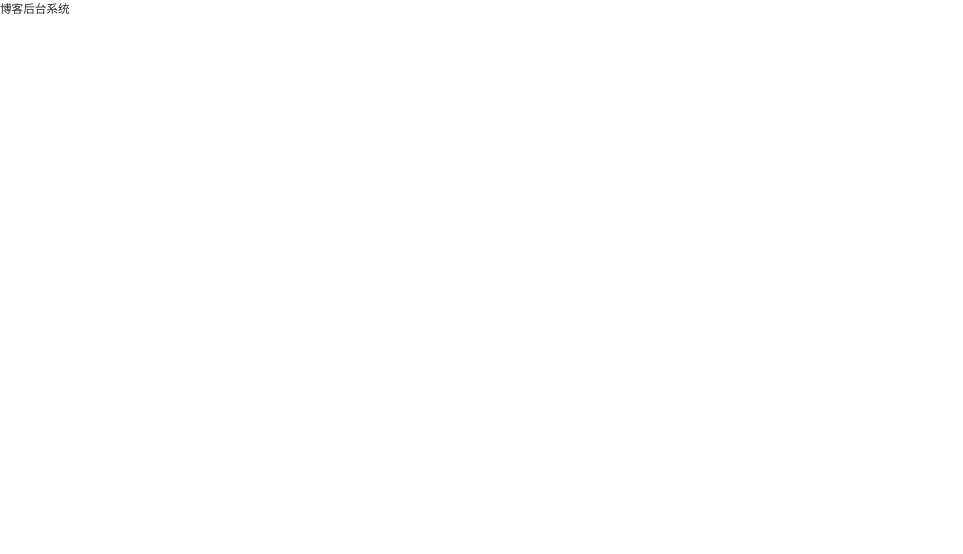
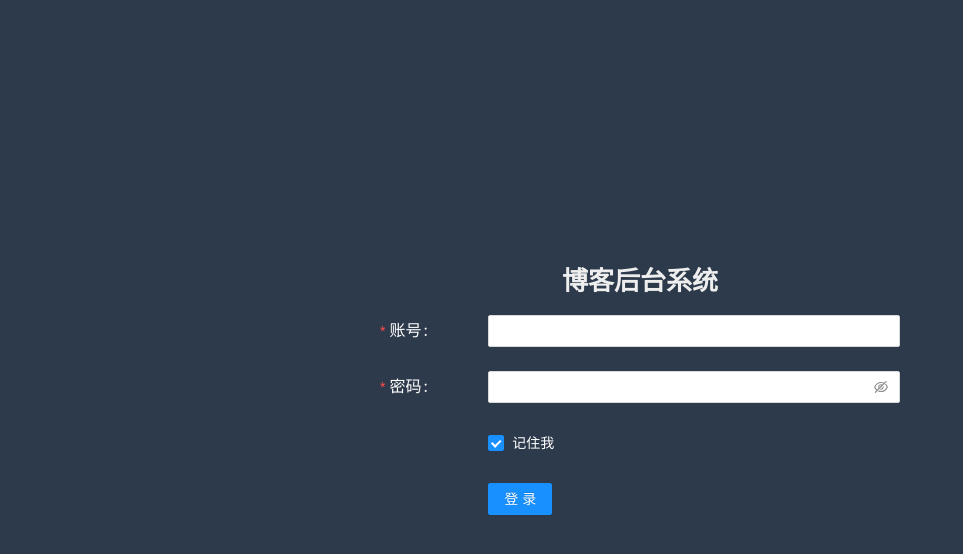
Before and after one commit to zaniors/zansder-next-admin, a React (Create React App) app: page /login in a window 1280 px wide. Shown: the top 554 px of the page, without its empty margins (0-963 px from the left). Built offline with nearby package versions, Linux system fonts and the light colour scheme.

Commit message:
完善登录页面

```diff
--- a/src/App.tsx
+++ b/src/App.tsx
@@ -3,9 +3,9 @@ import { renderRoutes } from 'react-router-config';
 
 export const AppRoute = (props: any) => {
   return (
-    <section>
+    <>
       {renderRoutes(props.route.routes)}
-    </section>
+    </>
   )
 }
 
--- a/src/index.scss
+++ b/src/index.scss
@@ -1 +1,4 @@
 @import '~antd/dist/antd.css';
+html, body, #root {
+  height: 100%;
+}
--- a/src/views/login/index.scss
+++ b/src/views/login/index.scss
@@ -1,3 +1,31 @@
 .login-container {
-  height: 100%;
+  width: 100%;
+  min-height: 100%;
+  display: flex;
+  flex-direction: column;
+  justify-content: center;
+  align-items: center;
+  overflow: hidden;
+  background-color: #2d3a4b;
+
+  .login-title {
+    font-size: 26px;
+    color: #eee;
+    text-align: center;
+    font-weight: 700;
+  }
+
+  .login-content {
+    width: 520px;
+
+    // 重置antd部分样式
+    .ant-form-item-label>label {
+      color: #fff;
+      font-size: 16px;
+    }
+
+    .ant-checkbox-wrapper {
+      color: #fff;
+    }
+  }
 }
--- /dev/null
+++ b/src/views/login/index.service.ts
@@ -0,0 +1,10 @@
+import http from '../../api/http';
+import ApiUrl from '../../api/api-url';
+import { LoginInputData, LoginOutputData } from '../../model/auth';
+import { IResponse } from '../../interface/response';
+
+const login = (data: LoginInputData) => {
+  return http.post<IResponse<LoginOutputData>>(ApiUrl.Login, data);
+}
+
+export default login;
--- a/src/views/login/index.tsx
+++ b/src/views/login/index.tsx
@@ -1,16 +1,77 @@
 import React, { Component } from 'react';
+import { Form, Input, Button, Checkbox, message } from 'antd';
+import { LoginInputData } from '../../model/auth';
+import login from './index.service';
+import config from '../../config';
 import './index.scss';
+import history from '../../utils/history';
 
-class Login extends Component {
-  componentDidMount = () => {
-    console.log('登录页面')
-  }
+const layout = {
+  labelCol: { span: 5 },
+};
+const tailLayout = {
+  wrapperCol: { offset: 5 },
+};
+
+interface LoginState {
+  data: LoginInputData;
+}
+
+class Login extends Component<{}, LoginState> {
 
   render() {
+    const onFinish = async (values: any) => {
+      const fromData = values as LoginInputData;
+      const { data } = await login(fromData);
+      if (data.token) {
+        message.success('登录成功');
+        localStorage.setItem(config.tokenKey, data.token);
+        history.push('/home');
+      }
+    };
+
+    const onFinishFailed = (errorInfo: any) => {
+      console.log('Failed:', errorInfo);
+    };
+
     return (
       <section className="login-container">
+        <h1 className="login-title">博客后台系统</h1>
         <section className="login-content">
-          <h1 className="login-title">博客后台系统</h1>
+          <Form
+            {...layout}
+            labelAlign="left"
+            name="loginForm"
+            initialValues={{ remember: true }}
+            onFinish={onFinish}
+            onFinishFailed={onFinishFailed}
+          >
+            <Form.Item
+              label="账号"
+              name="username"
+              rules={[{ required: true, message: '请输入用户名' }]}
+            >
+              <Input />
+            </Form.Item>
+
+            <Form.Item
+              label="密码"
+              name="password"
+              rules={[{ required: true, message: '请输入密码' }]}
+            >
+              <Input.Password />
+            </Form.Item>
+
+            <Form.Item {...tailLayout} name="remember" valuePropName="checked">
+              <Checkbox>记住我</Checkbox>
+            </Form.Item>
+
+            <Form.Item {...tailLayout}>
+              <Button type="primary" htmlType="submit">
+                登录
+              </Button>
+            </Form.Item>
+          </Form>
         </section>
       </section>
     )
```
Also changed, not shown: src/model/auth.d.ts (added, +9 -0 lines).
